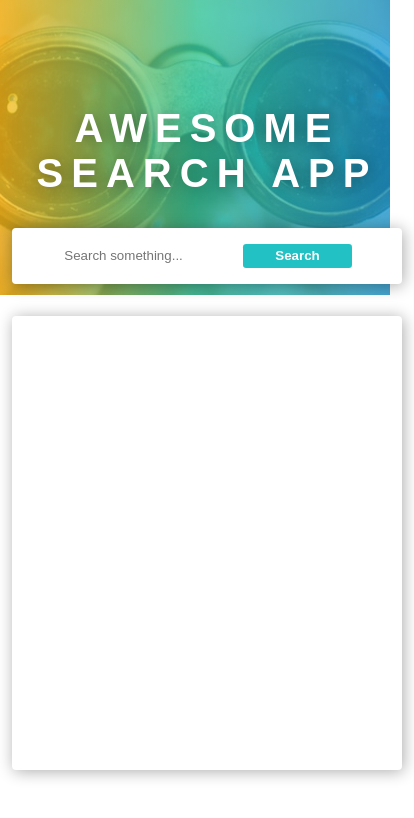
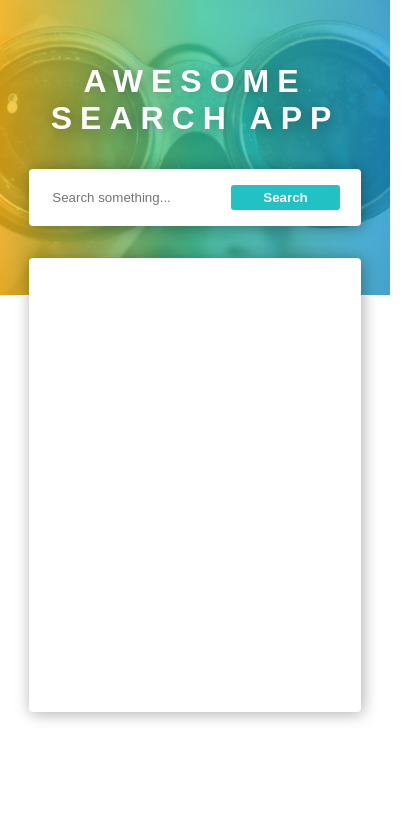
Before and after one commit to Cleyrauz/search-ui, a React (Create React App) app: page / in a window 390 px wide. Shown: the top 818 px of the page, 414 px wide, since content can reach past the window. Built offline with nearby package versions, Linux system fonts and the light colour scheme.

Commit message:
Added media queries for responsiveness. Added max width to main container

```diff
--- a/src/App.css
+++ b/src/App.css
@@ -129,3 +129,22 @@ li {
   font-weight: 900;
   font-size: 0.8rem;
 }
+
+/* mobile */
+
+@media only screen and (max-width: 767px) {
+  .header {
+    margin-top: -27.5vh;
+    font-size: 2rem;
+  }
+
+  .container {
+    width: 85%;
+  }
+}
+
+@media only screen and (min-width: 768px) {
+  .container {
+    max-width: 720px;
+  }
+}
```
